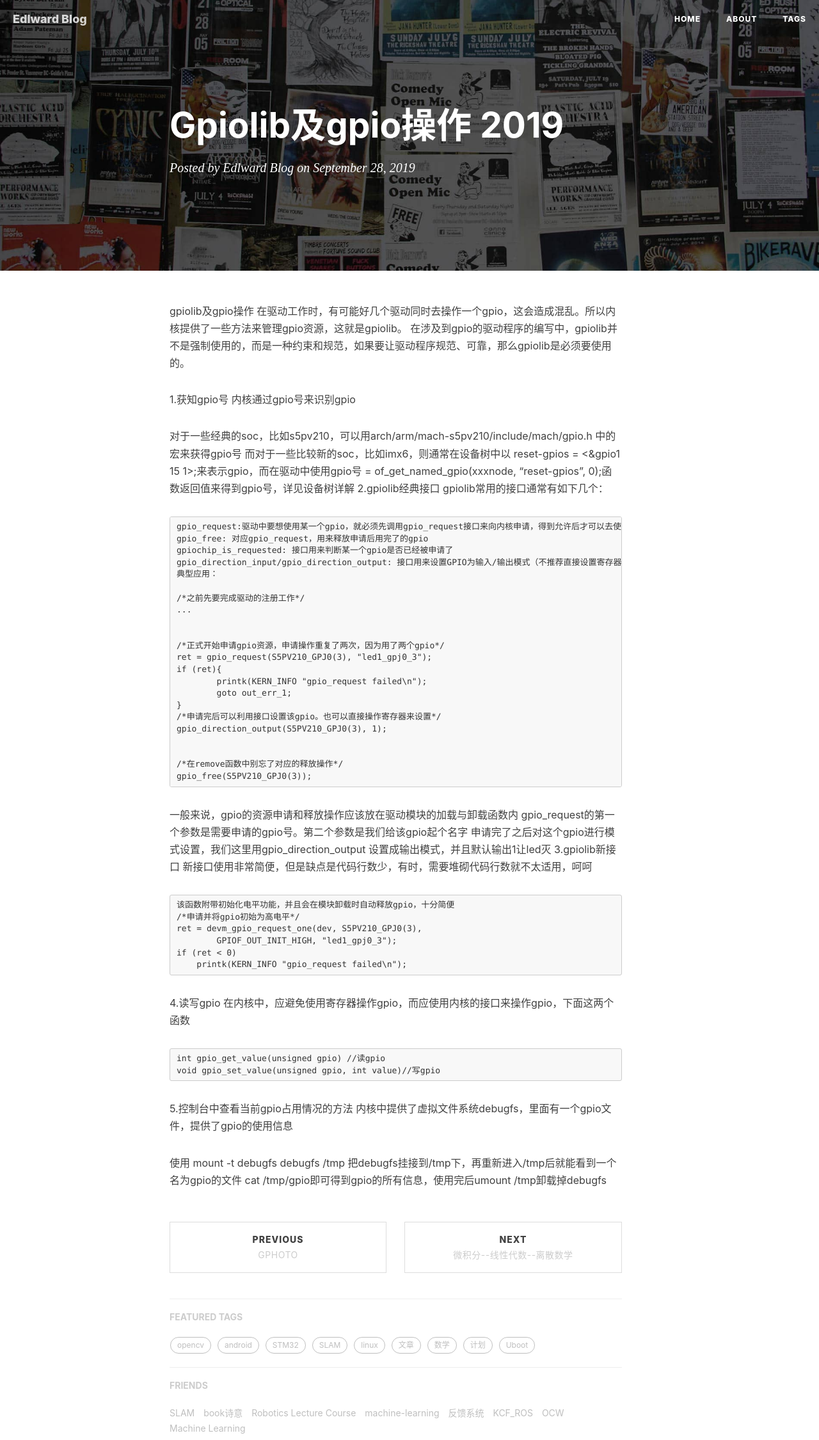
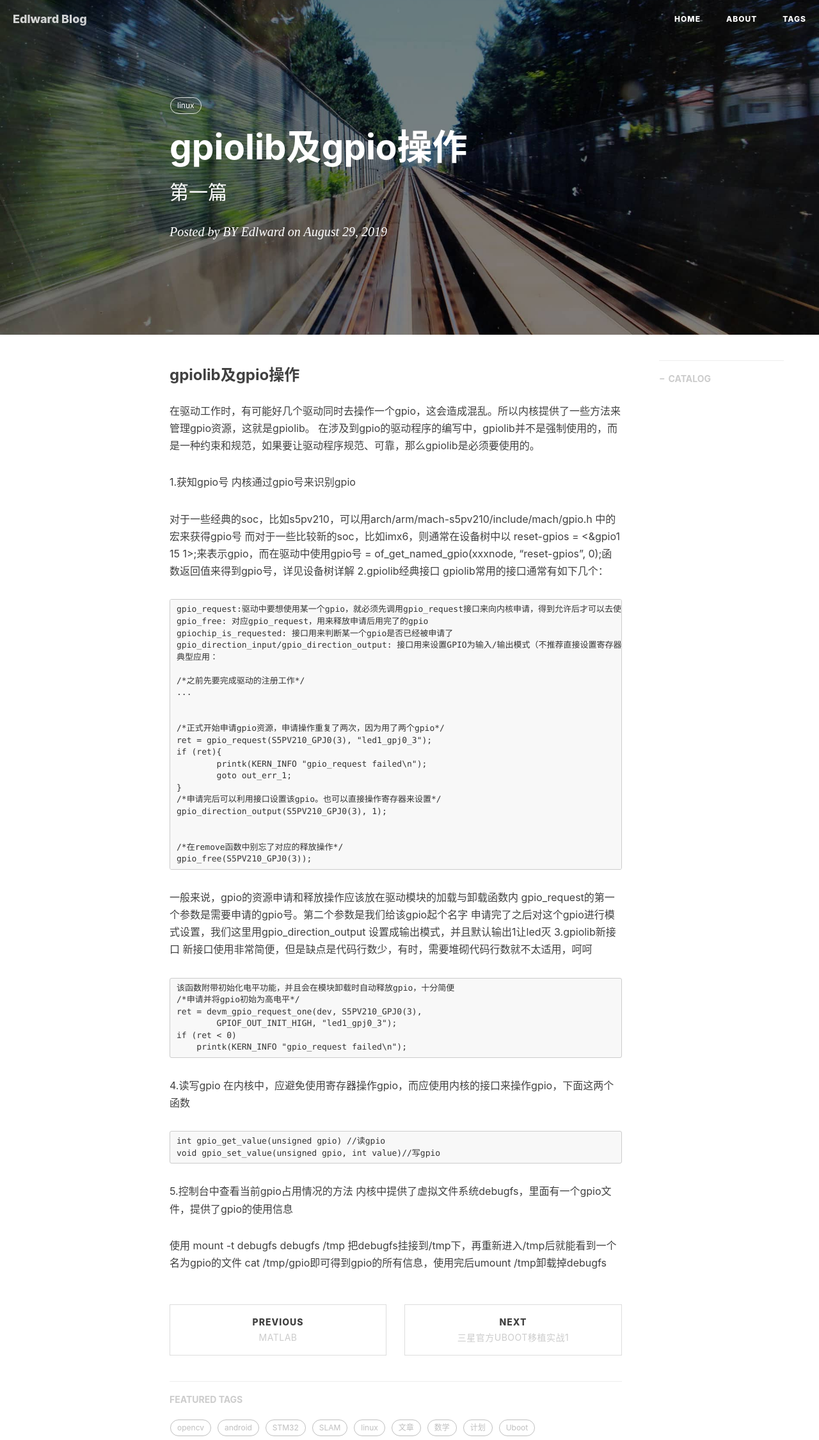
Before and after one commit to gary-robotics/dlward, a Jekyll site: the page built from _posts/2019-09-28-gpiolib及gpio操作-2019.markdown, in a window 1280 px wide, cut to the strip 0-2250 px from the top of the page. Shown: the whole strip at 64% size. Built offline with Jekyll 4.4.1, drawn with Linux system fonts in a browser that asks for light colours; nearby versions of some CDN libraries; our own code applies the rules of GitHub Pages for plain Markdown files; comment, search, counter and statistics services are not loaded; some of the changed lines change nothing that is shown.

Commit message:
Update 2019-09-28-gpiolib及gpio操作-2019.markdown

```diff
--- a/_posts/2019-09-28-gpiolib及gpio操作-2019.markdown
+++ b/_posts/2019-09-28-gpiolib及gpio操作-2019.markdown
@@ -1,4 +1,15 @@
-gpiolib及gpio操作
+---
+layout:     post                    # 使用的布局（不需要改）
+title:      gpiolib及gpio操作                # 标题
+subtitle:    第一篇                  #副标题
+date:       2019-08-29              # 时间
+author:     BY Edlward              # 作者
+header-img: img/post-bg-2015.jpg    #这篇文章标题背景图片
+catalog: true                       # 是否归档
+tags:                               #标签
+    - linux
+---
+### gpiolib及gpio操作
 在驱动工作时，有可能好几个驱动同时去操作一个gpio，这会造成混乱。所以内核提供了一些方法来管理gpio资源，这就是gpiolib。
 在涉及到gpio的驱动程序的编写中，gpiolib并不是强制使用的，而是一种约束和规范，如果要让驱动程序规范、可靠，那么gpiolib是必须要使用的。
 
```
